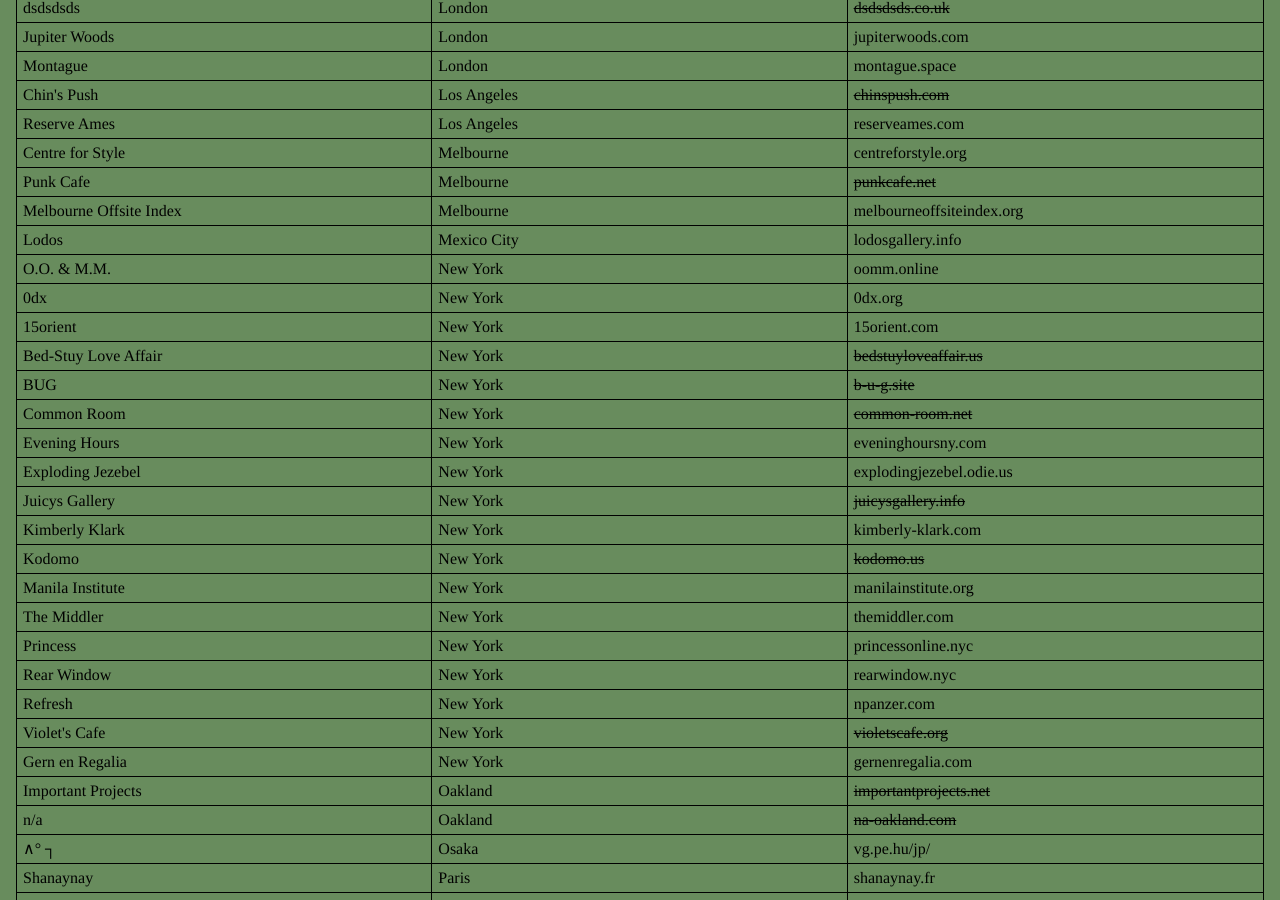
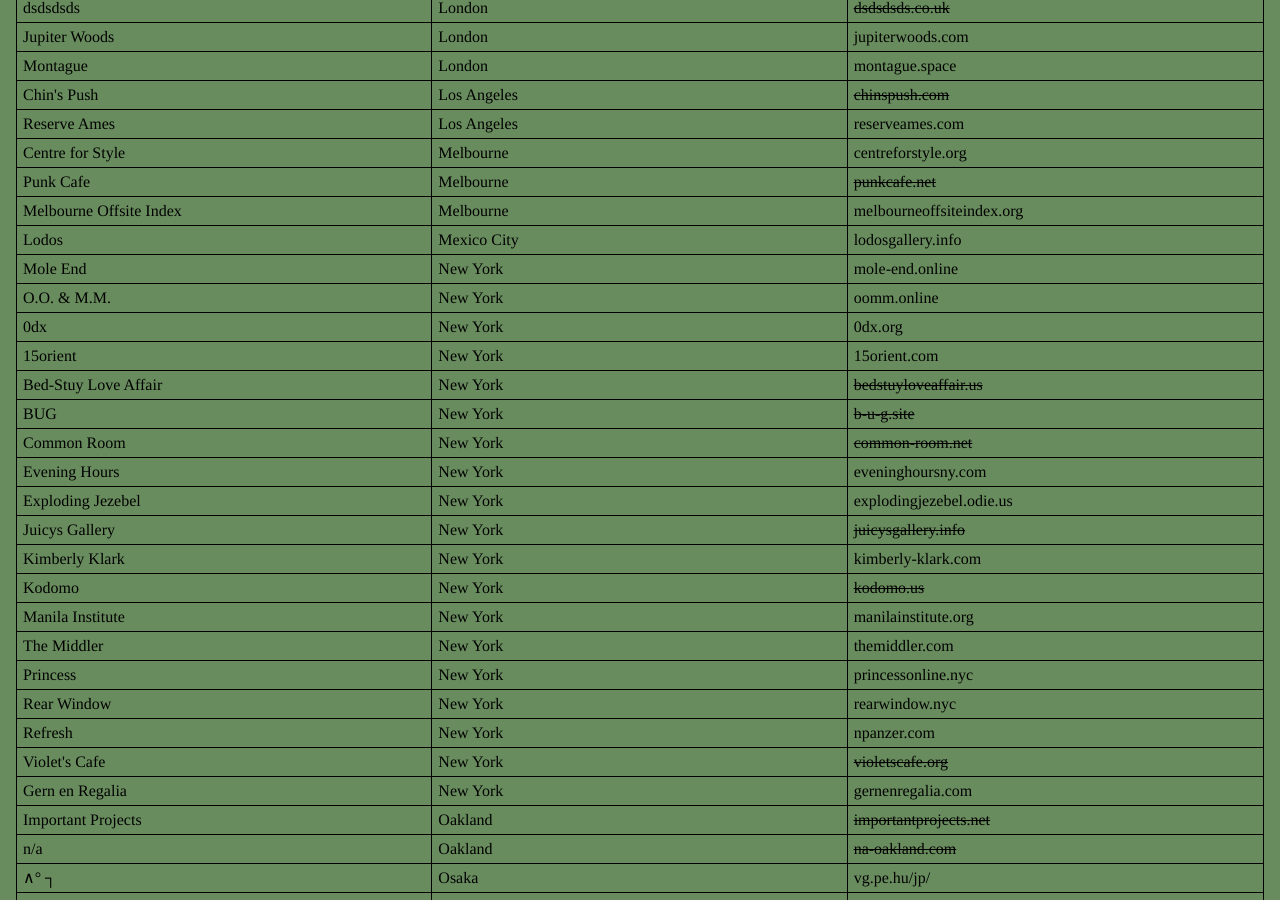
Before and after one commit to oilstel/gossips, a Jekyll site: the page built from index.md, in a window 1280 px wide and 900 px high, scrolled down 1089 px. Built offline with Jekyll 4.4.1, drawn with Linux system fonts in a browser that asks for light colours.

Commit message:
added Mole End

```diff
--- a/_data/spaces.yaml
+++ b/_data/spaces.yaml
@@ -1,4 +1,10 @@
 ---
+
+- title: "Mole End"
+  city: New York
+  ext-url: http://www.mole-end.online/
+  nice-url: mole-end.online
+  living: true
 
 - title: "kantine"
   city: Brussels
```
